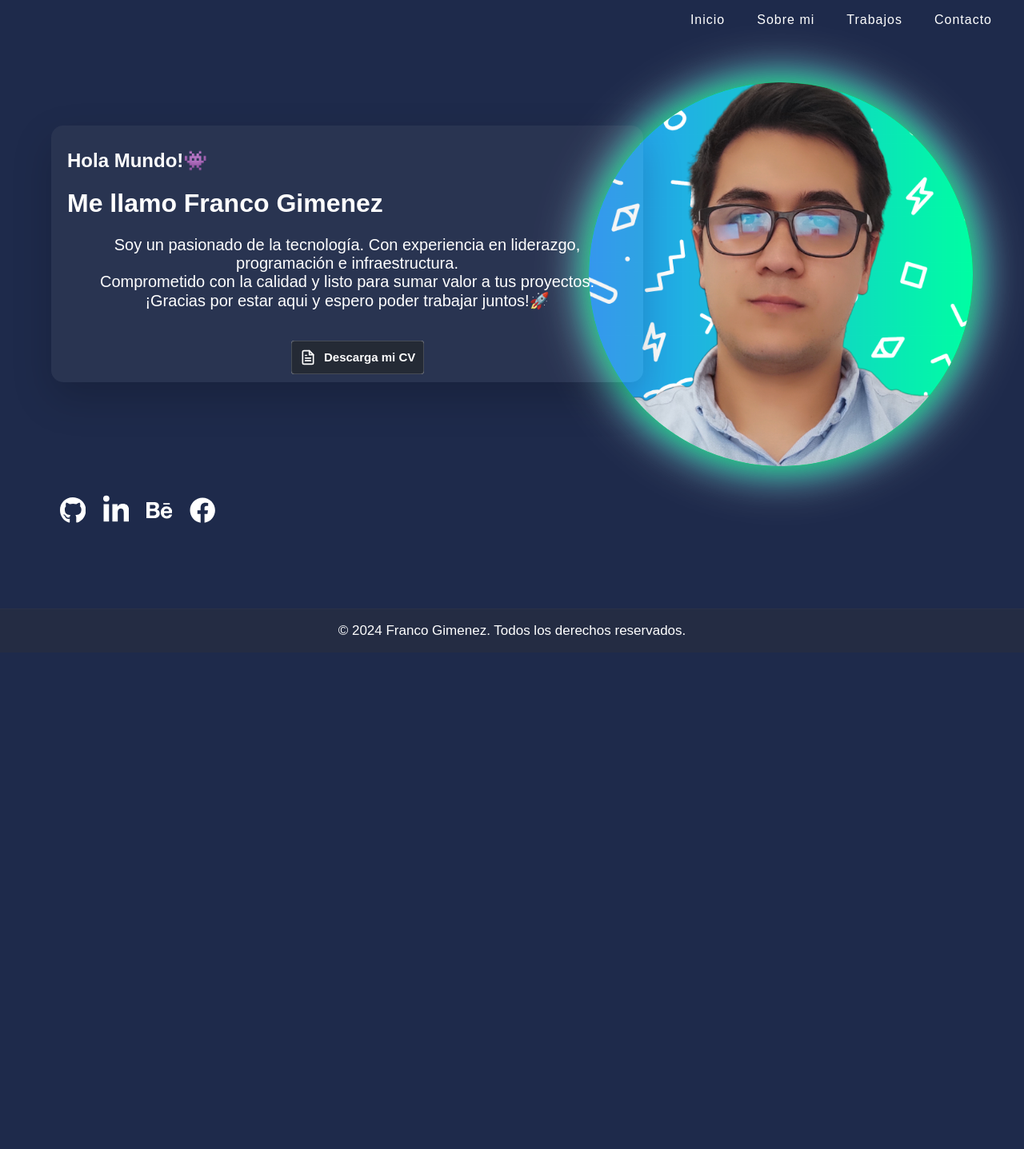
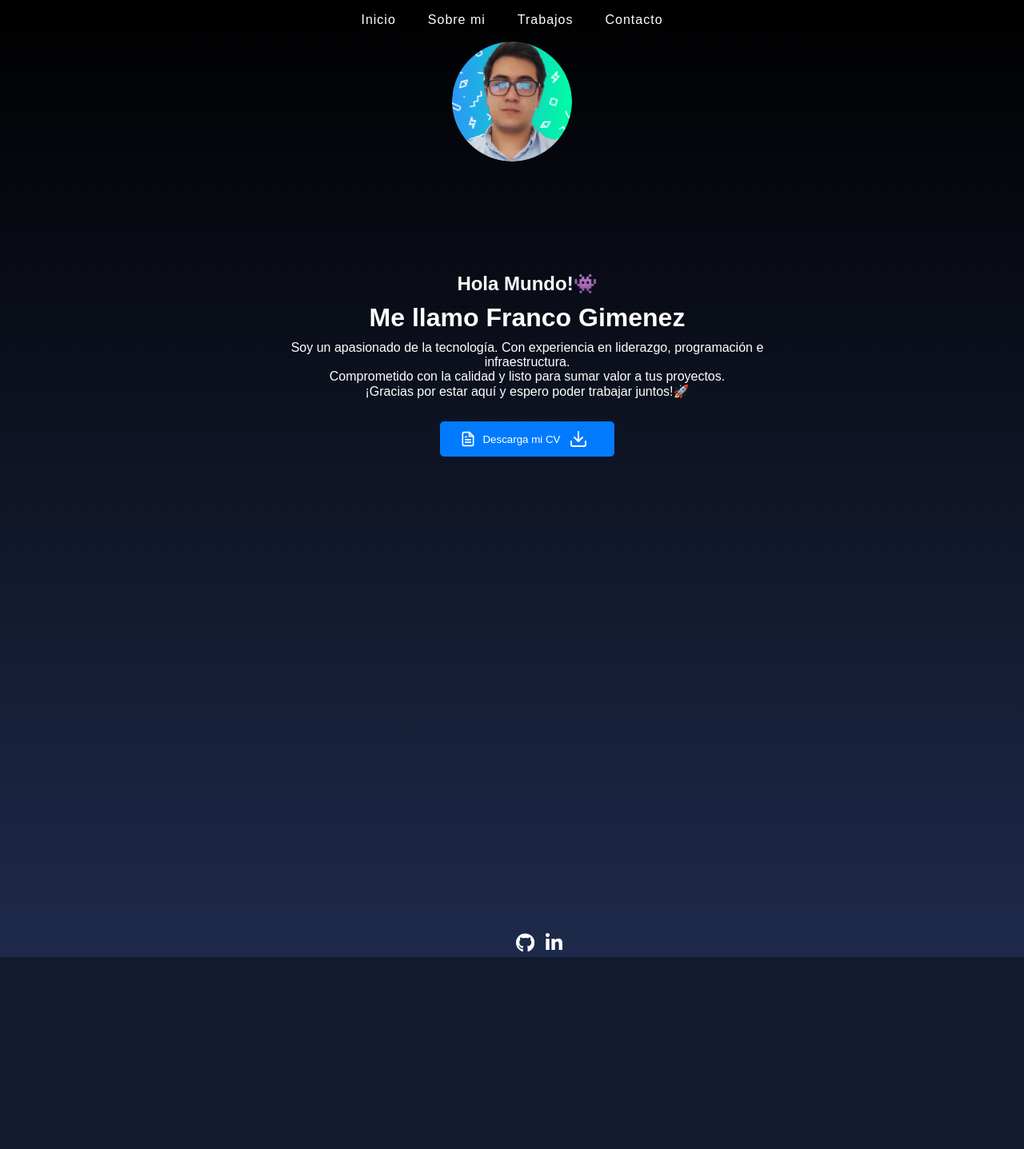
Before and after one commit to FrancoGimenezO/FGweb-site, a Django app: page / in a window 1280 px wide. Shown: the top 1437 px of the page at 80% size. After the commit the page ends 1197 px from the top, so only its background shows below. Run offline with Django 5.2, Linux system fonts and the light colour scheme.

Commit message:
changepage

```diff
--- a/core/static/core/css/styles.css
+++ b/core/static/core/css/styles.css
@@ -1,7 +1,7 @@
 body {
   color: white;
   font-family: sans-serif;
-  background-color: rgb(30, 42, 75);
+  background: linear-gradient(black, rgb(30, 42, 75));
   padding: 0;
   margin: 0;
   position: relative;
@@ -51,192 +51,97 @@ li a:hover{
 
 
 /*############CONTENIDO HOME###############*/
-.texto.animate__animated.animate__backInLeft {
-  color: white;
-  justify-content: left;
-  width: 90vh;
-  position: absolute;
-  margin-top: 25vh;
-  margin-right: 50px;
-  margin-left: 10vw;
-  font-family: sans-serif;
-  padding: 10px 20px;
-  background-color: #94949418;
-  border-radius: 15px;
-  box-shadow: 0 20px 50px rgba(0, 0, 0, 0.186); /* Sombra del div */
+
+/* Ajuste del estilo del contenido de la página */
+
+body {
+  font-family: 'Arial', sans-serif;
+  background-color: #1b1b1b; /* Fondo gris oscuro */
+  color: #fff;
+  margin: 0;
+  padding: 0;
+  display: flex;
+  flex-direction: column;
+  align-items: center;
+  justify-content: center;
+  min-height: 100vh;
 }
 
-
-p {
-  font-size: 20px;
+/* Imagen */
+.foto {
   text-align: center;
+  margin-bottom: 20px;
 }
 
-/*Boton descarga CV*/
-.download-button {
-  position: relative;
-  border-width: 0;
-  color: white;
-  font-size: 15px;
-  font-weight: 600;
-  border-radius: 4px;
-  z-index: 1;
-  padding: 0;
-  margin-left: 40%;
+.ffoto {
+  max-width: 150px; /* Ajuste de tamaño de la imagen */
+  border-radius: 50%; /* Imagen circular */
 }
 
-.download-button .docs {
-  display: flex;
+/* Texto */
+.texto {
+  text-align: center;
+  margin: 20px;
+}
+
+h1, h2, p {
+  margin: 10px 0;
+}
+
+/* Botón de descarga */
+.download-button {
+  background: #007BFF; /* Fondo azul */
+  border: none;
+  color: #fff;
+  padding: 10px 20px;
+  text-align: center;
+  text-decoration: none;
+  display: inline-flex;
   align-items: center;
-  justify-content: space-between;
-  gap: 10px;
-  min-height: 40px;
-  padding: 0 10px;
-  border-radius: 4px;
-  z-index: 1;
-  background-color: #242a35;
-  border: solid 1px #e8e8e82d;
-  transition: all .5s cubic-bezier(0.77, 0, 0.175, 1);
+  border-radius: 5px;
+  cursor: pointer;
+  transition: background 0.3s;
 }
 
 .download-button:hover {
-  box-shadow: rgba(0, 0, 0, 0.25) 0px 54px 55px, rgba(0, 0, 0, 0.12) 0px -12px 30px, rgba(0, 0, 0, 0.12) 0px 4px 6px, rgba(0, 0, 0, 0.17) 0px 12px 13px, rgba(0, 0, 0, 0.09) 0px -3px 5px;
+  background: #0056b3; /* Fondo azul más oscuro al pasar el mouse */
 }
 
-.download {
-  position: absolute;
-  inset: 0;
+.download-button .docs, .download-button .download {
   display: flex;
   align-items: center;
-  justify-content: center;
-  max-width: 90%;
-  margin: 0 auto;
-  z-index: -1;
-  border-radius: 4px;
-  transform: translateY(0%);
-  background-color: #01e056;
-  border: solid 1px #01e0572d;
-  transition: all .5s cubic-bezier(0.77, 0, 0.175, 1);
+  margin: 0 5px;
 }
 
-.download-button:hover .download {
-  transform: translateY(100%)
+.download-button .css-i6dzq1 {
+  margin-right: 8px;
 }
 
-.download svg polyline,.download svg line {
-  animation: docs 1s infinite;
+/* Redes sociales */
+.card {
+  display: flex;
+  justify-content: center;
+  margin-top: 20px;
 }
 
-@keyframes docs {
-  0% {
-  transform: translateY(0%);
-  }
-
-  50% {
-  transform: translateY(-15%);
-  }
-
-  100% {
-  transform: translateY(0%);
-  }
+.social-link1, .social-link2 {
+  color: #fff;
+  margin: 0 10px;
+  text-decoration: none;
+  font-size: 24px;
 }
 
-/*Links*/
-.card {
-  display: flex;
-  height: 70px;
-  width: 270px;
-  margin-top: 62vh;
-  margin-left: 10vw;
+.social-link1:hover, .social-link2:hover {
+  color: #007BFF; /* Color azul al pasar el mouse */
 }
 
-.card svg {
-  position: absolute;
-  display: flex;
-  width: 60%;
-  height: 100%;
-  font-size: 24px;
-  font-weight: 700;
-  opacity: 1;
-  transition: opacity 0.25s;
-  z-index: 2;
-  cursor: pointer;
-  fill: rgb(255, 255, 255);
+/* Animaciones */
+@import 'https://cdnjs.cloudflare.com/ajax/libs/animate.css/4.1.1/animate.min.css';
+
+.animate__animated {
+  animation-duration: 1s;
 }
 
-.card .social-link1,.card .social-link2,.card .social-link3,.card .social-link4 {
-  position: relative;
-  display: flex;
-  align-items: center;
-  justify-content: center;
-  width: 20%;
-  height: 75%;
-  color: whitesmoke;
-  font-size: 24px;
-  text-decoration: none;
-  transition: 0.25s;
-  border-radius: 50px;
-}
-
-.card svg {
-  transform: scale(1);
-}
-
-.card svg:hover{
-  fill: white;
-}
-
-.card .social-link1:hover {
-  background-color: #1a1e22;
-  animation: bounce_613 0.4s linear;
-}
-
-.card .social-link2:hover {
-  background-color: #0a66c2;
-  animation: bounce_613 0.4s linear;
-}
-
-.card .social-link3:hover {
-  background-color: #0059f7;
-  animation: bounce_613 0.4s linear;
-}
-
-.card .social-link4:hover {
-  background-color: #1d4292;
-  animation: bounce_613 0.4s linear;
-}
-
-@keyframes bounce_613 {
-  40% {
-    transform: scale(1.4);
-  }
-
-  60% {
-    transform: scale(0.8);
-  }
-
-  80% {
-    transform: scale(1.2);
-  }
-
-  100% {
-    transform: scale(1);
-  }
-}
-
-.ffoto.animate__animated.animate__backInUp {
-  background-color: #01e056;
-  border-radius: 50%;
-  margin-left: 50px;
-  margin-top: 5%;
-  height: 60vh;
-  width: 60vh;/* Ancho */
-  float: right;
-  /* Lo lleva a la derecha */
-  margin-right: 5vw;
-  margin-top: 4%;
-  box-shadow: 0 0px 30px #00ff0065, 0 0 40px 10px #00ffff89, 0 0 60px 15px #f8f8f86d; /* Sombra alrededor del div */
-}
 /*############CONTENIDO HOME###############*/
 
 
@@ -295,10 +198,15 @@ p {
 .hab__about.animate__animated.animate__backInRight{
   text-align: center;
   margin-bottom: 50px;
-  background-color: #ffffffc5;
+  background-color: transparent;
+  box-shadow: 0 0 20px rgba(253, 253, 253, 0.1);
   border-radius: 15px;
-  color: black;
+  color: white;
   padding: 20px 10px;
+}
+
+p{
+  text-align: center;
 }
 
 /*############CONTENIDO ABOUT###############*/
@@ -309,57 +217,176 @@ p {
 
 
 /*############CONTENIDO PORTFOLIO###############*/
+
+/* Estilo general */
+/* Estilo de la sección "Sobre mí" */
+/* #about {
+  width: 80%;
+  margin: 50px auto;
+  padding: 20px;
+  background-color: white;
+  border-radius: 8px;
+  box-shadow: 0 0 20px rgba(0, 0, 0, 0.1);
+  color: black;
+}
+
+#about h2 {
+  font-size: 2em;
+  margin-bottom: 15px;
+}
+
+#about p {
+  font-size: 1.2em;
+  line-height: 1.6;
+} */
+
+/* Estilo de la sección "Proyectos" */
+#projects {
+  width: 80%;
+  margin: 50px auto;
+  padding: 20px;
+  background-color: transparent;
+  border-radius: 8px;
+  box-shadow: 0 0 20px rgba(253, 253, 253, 0.1);
+  color: black;
+}
+
+#projects h2 {
+  font-size: 2em;
+  margin-bottom: 15px;
+}
+
+.project {
+  margin-bottom: 30px;
+}
+
+.h3bg {
+  position: relative; /* Añadido para que .h3text se posicione correctamente */
+  width: 100%;
+  height: 150px;
+  background: linear-gradient(transparent, #000), url(../img/portweb.jpg);
+  background-size: cover;
+  background-position: center;
+}
+
+.h3text {
+  position: absolute; /* Añadido para posicionar el texto dentro de .h3bg */
+  top: 50%; /* Puedes ajustar el porcentaje según sea necesario */
+  left: 2%; /* Puedes ajustar el porcentaje según sea necesario */
+  font-size: 1.5em;
+  color: #fff;
+  box-sizing: border-box;
+  max-width: 96%; /* Este valor asegura que el texto no sobrepase los límites del contenedor */
+}
+
+.project p {
+  font-size: 1.1em;
+  line-height: 1.5;
+  color: #fff;
+}
+
+/* Estilo del pie de página */
+footer {
+  border-top: 1px solid rgba(103, 103, 103, 0.092);
+  background-color: #3333334c;
+  color: #fff;
+  padding: 20px;
+  text-align: center;
+  width: 100%;
+  box-sizing: border-box;
+}
+
+footer p {
+  font-size: 17px;
+  margin: 0;
+}
+
+/* Animaciones */
+@import 'https://cdnjs.cloudflare.com/ajax/libs/animate.css/4.1.1/animate.min.css';
+
+.animate__animated {
+  animation-duration: 1s;
+}
+
+
 /*############CONTENIDO PORTFOLIO###############*/
+
+
 
 
 /*############CONTENIDO CONTACTO###############*/
 
-.contacto{
+/* Estilo del formulario de contacto */
+.contacto {
   box-sizing: border-box;
   width: 30%;
   padding: 15px;
   margin: 5% auto;
-  background-color: transparent;
+  background-color: #3333334c; /* Fondo semitransparente */
   border-radius: 8px;
   font-family: sans-serif;
-  box-shadow: 0 0 50px 0px rgba(213, 216, 226, 0.267);
+  box-shadow: 0 0 25px 0px rgba(213, 216, 226, 0.267);
 }
 
-.form__input{
+/* Estilo de los campos del formulario */
+.form__input, .form__textarea {
   padding: 10px;
+  margin-bottom: 15px;
 }
 
-input, textarea{
+input, textarea {
   padding: 10px;
   border-radius: 5px;
   width: 100%;
-  box-shadow: 0 0 10px 0 rgb(30, 42, 75);
   box-sizing: border-box;
+  border: 1px solid #ccc; /* Añadir un borde al campo */
+  font-family: sans-serif;
+  color: white;
+  background-color: #e4e0e000;
 }
 
-.form__textarea{
-  padding: 15px;
-  margin: 0%;
+/* Estilo específico para textarea */
+textarea {
+  min-height: 150px;
+  resize: none;
 }
 
-textarea{
-  width: 100%;
-  min-height: 150px;
-  resize: none;
-  border-radius: 5px;
-  padding: 5px;
-  font-family: sans-serif;
-  box-sizing: border-box;
-}
-
-label{
+/* Estilo de las etiquetas del formulario */
+label {
   color: white;
   text-align: left;
   font-weight: bold;
-  padding: 10px;
+  padding: 10px 0;
   line-height: 2;
   font-size: 1em;
+  display: block;
 }
+
+/* Estilo del pie de página */
+footer {
+  border-top: 1px solid rgba(103, 103, 103, 0.092);
+  background-color: #3333334c;
+  color: #fff;
+  padding: 20px;
+  text-align: center;
+  width: 100%;
+  box-sizing: border-box;
+  position: relative;
+  bottom: 0;
+}
+
+footer p {
+  font-size: 17px;
+  margin: 0;
+}
+
+/* Animaciones */
+@import 'https://cdnjs.cloudflare.com/ajax/libs/animate.css/4.1.1/animate.min.css';
+
+.animate__animated {
+  animation-duration: 1s;
+}
+
 
 /*############CONTENIDO CONTACTO###############*/
 
@@ -367,24 +394,8 @@ label{
 
 
 
-footer {
-  border-top: 1px solid rgba(103, 103, 103, 0.092);
-  background-color: #3333334c;
-  color: #fff;
-  padding: 20px;
-  text-align: center;
-  position: absolute;
-  width: 100%;
-  margin-top: 60px;
-  box-sizing: border-box;
-  bottom: 0;
-}
 
-footer p {
-  display: block;
-  unicode-bidi: isolate;
-  font-size: 17px;
-}
+
 
 .nothome{
   border-top: 1px solid rgba(103, 103, 103, 0.092);
--- a/core/templates/core/about.html
+++ b/core/templates/core/about.html
@@ -7,10 +7,10 @@
 {%block content%}
 
     <div class="head__about">
-        <h2 class="aboutext animate__animated animate__backInLeft">SOBOBRE MI</h2>
+        <h2 class="aboutext animate__animated animate__backInLeft">SOBRE MI</h2>
+        <img class="aboutimg animate__animated animate__backInUp" src="{% static 'core/img/franco.png' %}" alt="">
+    </div>
 
-        <img class="aboutimg animate__animated animate__backInUp" src="{% static 'core/img/franco.png' %} " alt="">
-    </div>
 
     <div class="card__about">
         <div class="hola__about animate__animated animate__backInLeft">
--- a/core/templates/core/home.html
+++ b/core/templates/core/home.html
@@ -5,49 +5,58 @@
     {% load static %}
 
     {%block content%}
-        <div class="foto"><a href="#"><img class="ffoto animate__animated animate__backInUp" src="{% static 'core/img/franco.png' %} " alt=""></a></div>
+    <div class="foto">
+        <a href="#">
+            <img class="ffoto animate__animated animate__backInUp" src="{% static 'core/img/franco.png' %}" alt="Foto de Franco">
+        </a>
+    </div>
 
     <div class="texto animate__animated animate__backInLeft">
         <h2>Hola Mundo!👾</h2>
         <h1>Me llamo Franco Gimenez</h1>
-            <p>Soy un pasionado de la tecnología. Con experiencia en liderazgo, programación e infraestructura.
+        <p>Soy un apasionado de la tecnología. Con experiencia en liderazgo, programación e infraestructura.
             <br>
             Comprometido con la calidad y listo para sumar valor a tus proyectos.
             <br>
-            ¡Gracias por estar aqui y espero poder trabajar juntos!🚀</p>
+            ¡Gracias por estar aquí y espero poder trabajar juntos!🚀
+        </p>
 
         <br>
 
-            <!--Boton descarga CV-->
+        <!-- Botón descarga CV -->
         <button class="download-button">
-                <div class="docs"><svg class="css-i6dzq1" stroke-linejoin="round" stroke-linecap="round" fill="none" stroke-width="2" stroke="currentColor" height="20" width="20" viewBox="0 0 24 24"><path d="M14 2H6a2 2 0 0 0-2 2v16a2 2 0 0 0 2 2h12a2 2 0 0 0 2-2V8z"></path><polyline points="14 2 14 8 20 8"></polyline><line y2="13" x2="8" y1="13" x1="16"></line><line y2="17" x2="8" y1="17" x1="16"></line><polyline points="10 9 9 9 8 9"></polyline></svg> Descarga mi CV</div>
+            <div class="docs">
+                <svg class="css-i6dzq1" stroke-linejoin="round" stroke-linecap="round" fill="none" stroke-width="2" stroke="currentColor" height="20" width="20" viewBox="0 0 24 24">
+                    <path d="M14 2H6a2 2 0 0 0-2 2v16a2 2 0 0 0 2 2h12a2 2 0 0 0 2-2V8z"></path>
+                    <polyline points="14 2 14 8 20 8"></polyline>
+                    <line y2="13" x2="8" y1="13" x1="16"></line>
+                    <line y2="17" x2="8" y1="17" x1="16"></line>
+                    <polyline points="10 9 9 9 8 9"></polyline>
+                </svg>
+                Descarga mi CV
+            </div>
             <div class="download">
-                <svg class="css-i6dzq1" stroke-linejoin="round" stroke-linecap="round" fill="none" stroke-width="2" stroke="currentColor" height="24" width="24" viewBox="0 0 24 24"><path d="M21 15v4a2 2 0 0 1-2 2H5a2 2 0 0 1-2-2v-4"></path><polyline points="7 10 12 15 17 10"></polyline><line y2="3" x2="12" y1="15" x1="12"></line></svg>
+                <svg class="css-i6dzq1" stroke-linejoin="round" stroke-linecap="round" fill="none" stroke-width="2" stroke="currentColor" height="24" width="24" viewBox="0 0 24 24">
+                    <path d="M21 15v4a2 2 0 0 1-2 2H5a2 2 0 0 1-2-2v-4"></path>
+                    <polyline points="7 10 12 15 17 10"></polyline>
+                    <line y2="3" x2="12" y1="15" x1="12"></line>
+                </svg>
             </div>
         </button>
-
     </div>
 
-        <!--Links-->
+    <!-- Links -->
     <div class="card">
         <a class="social-link1" href="https://github.com/FrancoGimenezO">
-                <svg xmlns="http://www.w3.org/2000/svg" fill="#fff" height="1em" viewBox="0 0 496 512"><path d="M165.9 397.4c0 2-2.3 3.6-5.2 3.6-3.3.3-5.6-1.3-5.6-3.6 0-2 2.3-3.6 5.2-3.6 3-.3 5.6 1.3 5.6 3.6zm-31.1-4.5c-.7 2 1.3 4.3 4.3 4.9 2.6 1 5.6 0 6.2-2s-1.3-4.3-4.3-5.2c-2.6-.7-5.5.3-6.2 2.3zm44.2-1.7c-2.9.7-4.9 2.6-4.6 4.9.3 2 2.9 3.3 5.9 2.6 2.9-.7 4.9-2.6 4.6-4.6-.3-1.9-3-3.2-5.9-2.9zM244.8 8C106.1 8 0 113.3 0 252c0 110.9 69.8 205.8 169.5 239.2 12.8 2.3 17.3-5.6 17.3-12.1 0-6.2-.3-40.4-.3-61.4 0 0-70 15-84.7-29.8 0 0-11.4-29.1-27.8-36.6 0 0-22.9-15.7 1.6-15.4 0 0 24.9 2 38.6 25.8 21.9 38.6 58.6 27.5 72.9 20.9 2.3-16 8.8-27.1 16-33.7-55.9-6.2-112.3-14.3-112.3-110.5 0-27.5 7.6-41.3 23.6-58.9-2.6-6.5-11.1-33.3 2.6-67.9 20.9-6.5 69 27 69 27 20-5.6 41.5-8.5 62.8-8.5s42.8 2.9 62.8 8.5c0 0 48.1-33.6 69-27 13.7 34.7 5.2 61.4 2.6 67.9 16 17.7 25.8 31.5 25.8 58.9 0 96.5-58.9 104.2-114.8 110.5 9.2 7.9 17 22.9 17 46.4 0 33.7-.3 75.4-.3 83.6 0 6.5 4.6 14.4 17.3 12.1C428.2 457.8 496 362.9 496 252 496 113.3 383.5 8 244.8 8zM97.2 352.9c-1.3 1-1 3.3.7 5.2 1.6 1.6 3.9 2.3 5.2 1 1.3-1 1-3.3-.7-5.2-1.6-1.6-3.9-2.3-5.2-1zm-10.8-8.1c-.7 1.3.3 2.9 2.3 3.9 1.6 1 3.6.7 4.3-.7.7-1.3-.3-2.9-2.3-3.9-2-.6-3.6-.3-4.3.7zm32.4 35.6c-1.6 1.3-1 4.3 1.3 6.2 2.3 2.3 5.2 2.6 6.5 1 1.3-1.3.7-4.3-1.3-6.2-2.2-2.3-5.2-2.6-6.5-1zm-11.4-14.7c-1.6 1-1.6 3.6 0 5.9 1.6 2.3 4.3 3.3 5.6 2.3 1.6-1.3 1.6-3.9 0-6.2-1.4-2.3-4-3.3-5.6-2z"></path></svg>
+            <svg xmlns="http://www.w3.org/2000/svg" fill="#fff" height="1em" viewBox="0 0 496 512">
+                <path d="M165.9 397.4c0 2-2.3 3.6-5.2 3.6-3.3.3-5.6-1.3-5.6-3.6 0-2 2.3-3.6 5.2-3.6 3-.3 5.6 1.3 5.6 3.6zm-31.1-4.5c-.7 2 1.3 4.3 4.3 4.9 2.6 1 5.6 0 6.2-2s-1.3-4.3-4.3-5.2c-2.6-.7-5.5.3-6.2 2.3zm44.2-1.7c-2.9.7-4.9 2.6-4.6 4.9.3 2 2.9 3.3 5.9 2.6 2.9-.7 4.9-2.6 4.6-4.6-.3-1.9-3-3.2-5.9-2.9zM244.8 8C106.1 8 0 113.3 0 252c0 110.9 69.8 205.8 169.5 239.2 12.8 2.3 17.3-5.6 17.3-12.1 0-6.2-.3-40.4-.3-61.4 0 0-70 15-84.7-29.8 0 0-11.4-29.1-27.8-36.6 0 0-22.9-15.7 1.6-15.4 0 0 24.9 2 38.6 25.8 21.9 38.6 58.6 27.5 72.9 20.9 2.3-16 8.8-27.1 16-33.7-55.9-6.2-112.3-14.3-112.3-110.5 0-27.5 7.6-41.3 23.6-58.9-2.6-6.5-11.1-33.3 2.6-67.9 20.9-6.5 69 27 69 27 20-5.6 41.5-8.5 62.8-8.5s42.8 2.9 62.8 8.5c0 0 48.1-33.6 69-27 13.7 34.7 5.2 61.4 2.6 67.9 16 17.7 25.8 31.5 25.8 58.9 0 96.5-58.9 104.2-114.8 110.5 9.2 7.9 17 22.9 17 46.4 0 33.7-.3 75.4-.3 83.6 0 6.5 4.6 14.4 17.3 12.1C428.2 457.8 496 362.9 496 252 496 113.3 383.5 8 244.8 8zM97.2 352.9c-1.3 1-1 3.3.7 5.2 1.6 1.6 3.9 2.3 5.2 1 1.3-1 1-3.3-.7-5.2-1.6-1.6-3.9-2.3-5.2-1zm-10.8-8.1c-.7 1.3.3 2.9 2.3 3.9 1.6 1 3.6.7 4.3-.7.7-1.3-.3-2.9-2.3-3.9-2-.6-3.6-.3-4.3.7zm32.4 35.6c-1.6 1.3-1 4.3 1.3 6.2 2.3 2.3 5.2 2.6 6.5 1 1.3-1.3.7-4.3-1.3-6.2-2.2-2.3-5.2-2.6-6.5-1zm-11.4-14.7c-1.6 1-1.6 3.6 0 5.9 1.6 2.3 4.3 3.3 5.6 2.3 1.6-1.3 1.6-3.9 0-6.2-1.4-2.3-4-3.3-5.6-2z"></path>
+            </svg>
         </a>
 
         <a class="social-link2" href="https://www.linkedin.com/in/franco-gimenez-325432184/">
-                <svg xmlns="http://www.w3.org/2000/svg" height="1em" viewBox="0 0 448 512" fill="#fff"><path d="M100.28 448H7.4V148.9h92.88zM53.79 108.1C24.09 108.1 0 83.5 0 53.8a53.79 53.79 0 0 1 107.58 0c0 29.7-24.1 54.3-53.79 54.3zM447.9 448h-92.68V302.4c0-34.7-.7-79.2-48.29-79.2-48.29 0-55.69 37.7-55.69 76.7V448h-92.78V148.9h89.08v40.8h1.3c12.4-23.5 42.69-48.3 87.88-48.3 94 0 111.28 61.9 111.28 142.3V448z"></path></svg>
-            </a>
-
-            <a class="social-link3" href="">
-                <svg xmlns="http://www.w3.org/2000/svg" height="1em" viewBox="0 0 576 512" fill="#fff"><path d="M232 237.2c31.8-15.2 48.4-38.2 48.4-74 0-70.6-52.6-87.8-113.3-87.8H0v354.4h171.8c64.4 0 124.9-30.9 124.9-102.9 0-44.5-21.1-77.4-64.7-89.7zM77.9 135.9H151c28.1 0 53.4 7.9 53.4 40.5 0 30.1-19.7 42.2-47.5 42.2h-79v-82.7zm83.3 233.7H77.9V272h84.9c34.3 0 56 14.3 56 50.6 0 35.8-25.9 47-57.6 47zm358.5-240.7H376V94h143.7v34.9zM576 305.2c0-75.9-44.4-139.2-124.9-139.2-78.2 0-131.3 58.8-131.3 135.8 0 79.9 50.3 134.7 131.3 134.7 61.3 0 101-27.6 120.1-86.3H509c-6.7 21.9-34.3 33.5-55.7 33.5-41.3 0-63-24.2-63-65.3h185.1c.3-4.2.6-8.7.6-13.2zM390.4 274c2.3-33.7 24.7-54.8 58.5-54.8 35.4 0 53.2 20.8 56.2 54.8H390.4z"></path></svg>
-            </a>
-
-            <a class="social-link4" href="">
-                <svg xmlns="http://www.w3.org/2000/svg" height="1em" viewBox="0 0 512 512" fill="#fff"><path d="M504 256C504 119 393 8 256 8S8 119 8 256c0 123.78 90.69 226.38 209.25 245V327.69h-63V256h63v-54.64c0-62.15 37-96.48 93.67-96.48 27.14 0 55.52 4.84 55.52 4.84v61h-31.28c-30.8 0-40.41 19.12-40.41 38.73V256h68.78l-11 71.69h-57.78V501C413.31 482.38 504 379.78 504 256z"></path></svg>
+            <svg xmlns="http://www.w3.org/2000/svg" height="1em" viewBox="0 0 448 512" fill="#fff">
+                <path d="M100.28 448H7.4V148.9h92.88zM53.79 108.1C24.09 108.1 0 83.5 0 53.8a53.79 53.79 0 1 1 107.58 0c0 29.7-24.1 54.3-53.79 54.3zM447.9 448h-92.89V302.4c0-34.7-.7-79.1-48.1-79.1-48.2 0-55.6 37.6-55.6 76.5V448H158.4V148.9h89.17v40.8h1.3c12.4-23.4 42.7-48.1 87.88-48.1 94 0 111.3 61.9 111.3 142.3V448z"/>
+            </svg>
         </a>
     </div>
-
-        <footer>
-            <p>© 2024 Franco Gimenez. Todos los derechos reservados.</p>
-        </footer>
     {%endblock content%}
```
Also changed, not shown: other parts of core/static/core/css/styles.css (+16 -18 lines), core/templates/core/contact.html (+6 -6 lines), core/templates/core/portfolio.html (+16 -5 lines), core/static/core/img/portweb.jpg (added). Lines whose indentation alone changed are shown as unchanged.
